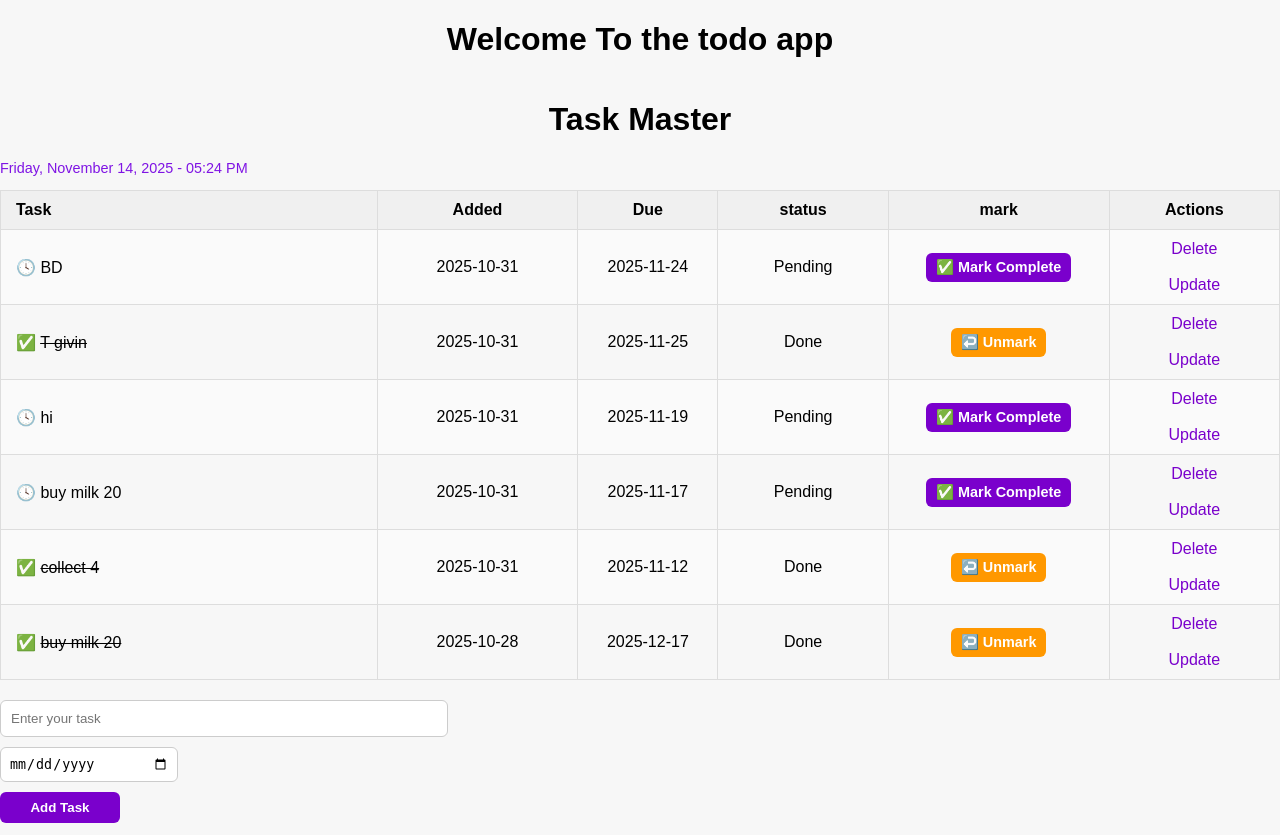
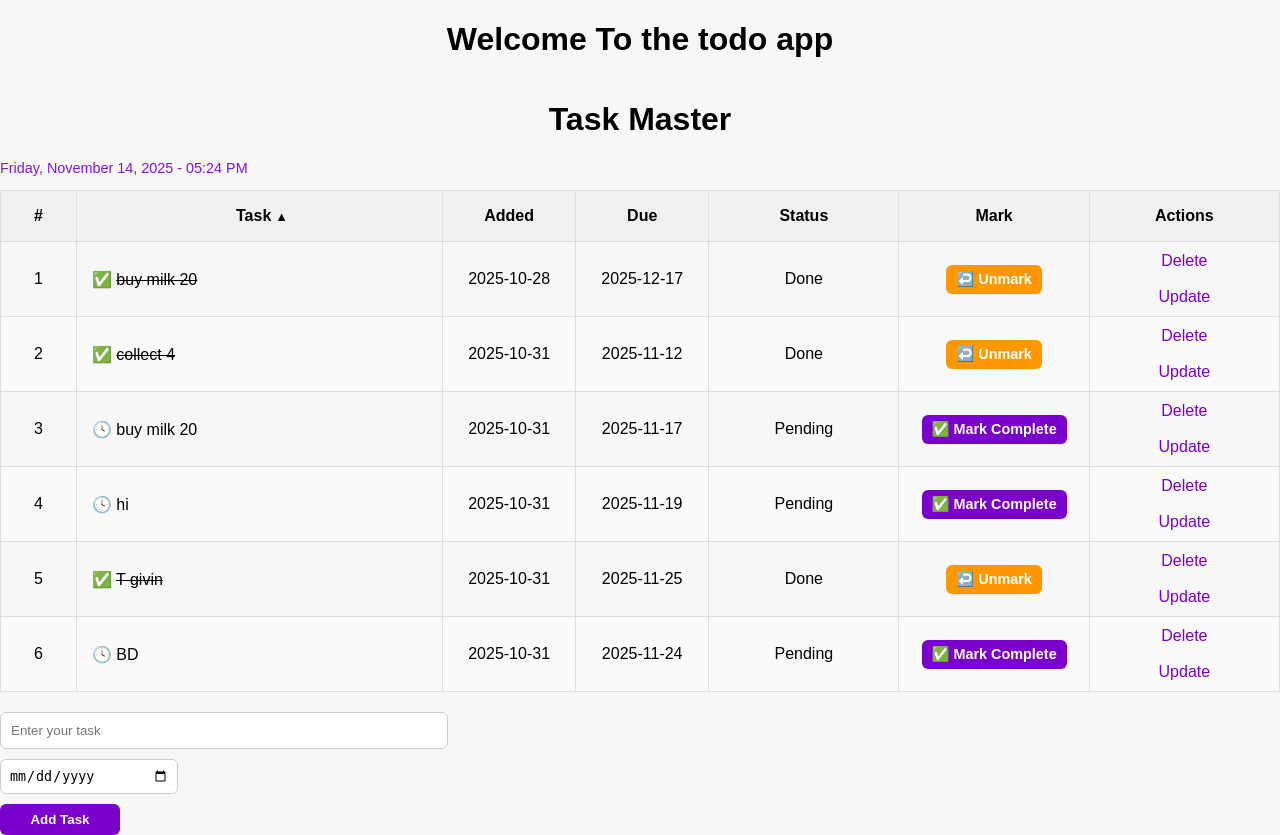
Before and after one commit to gadm12/todo-app, a Flask app: page /?sort=content&order=asc in a window 1280 px wide. Run offline with Flask 3, Linux system fonts and the light colour scheme; data comes from the database, SQL or seed files in the repository; both versions use the stored data as it was after the commit.

Commit message:
Add unmark feature, due date update, table numbering, and column sorting with UI improvement

```diff
--- a/V2.1_Flask/app.py
+++ b/V2.1_Flask/app.py
@@ -40,10 +40,46 @@
             print(f"Error adding task: {e}")
             return "There was an issue adding your task"
     else:
-        tasks = Todo.query.order_by(Todo.date_created.desc()).all()
-        return render_template("index.html", tasks=tasks, current_time=current_time)
+        sort = request.args.get("sort", "created")
+        order = request.args.get("order","asc")
+
+        query = Todo.query
+
+        if sort == "due":
+            query = Todo.query.order_by(Todo.due.desc() if order == "desc" else Todo.due.asc())
+        elif sort == "completed":
+            query = query = query.order_by(Todo.completed.desc() if order == "desc" else Todo.completed.asc())
+        else:
+            query = query.order_by(Todo.date_created.desc() if order == "desc" else Todo.date_created.asc())
+
+        tasks= query.all()
+        return render_template("index.html", tasks=tasks, sort=sort, order=order ,current_time=current_time)
 
 
+@app.route("/update/<int:id>", methods=["POST", "GET"])
+def update(id):
+
+    task = Todo.query.get_or_404(id)
+
+    if request.method == "POST":
+        task.content = request.form["content"]
+
+        due_str = request.form["due"]
+
+        if due_str:
+            task.due = datetime.strptime(due_str, "%Y-%m-%d").date()
+        else:
+            task.due = None
+
+        try:
+            db.session.commit()
+            flash("Task has been updated")
+            return redirect(url_for("index"))
+        except Exception as e:
+            db.session.rollback()
+            return f"Error updating task: {e}"
+    else:
+        return render_template("update.html", task=task)
 
 
 @app.route("/delete/<int:id>")
@@ -59,23 +95,6 @@
 
 
 
-@app.route("/update/<int:id>", methods=["POST", "GET"])
-def update(id):
-
-    task = Todo.query.get_or_404(id)
-
-
-
-    if request.method == "POST":
-        task.content = request.form["content"]
-        try:
-            db.session.commit()
-            flash("Task has been updated")
-            return redirect(url_for("index"))
-        except Exception as e:
-            return f"Error updating task: {e}"
-    else:
-        return render_template("update.html", task=task)
 
 
 
--- a/V2.1_Flask/static/CSS/main.css
+++ b/V2.1_Flask/static/CSS/main.css
@@ -5,10 +5,10 @@
   background-color: #f7f7f7;
 }
 
-/* Center content */
+
 .content {
   max-width: 85%;
-  width: 650px; /* balanced width for current + future columns */
+  width: 650px;
   margin: 40px auto;
   background: white;
   padding: 20px 30px;
@@ -16,20 +16,20 @@
   box-shadow: 0 2px 6px rgba(0, 0, 0, 0.1);
 }
 
-/* Headings */
+
 .content h1 {
   text-align: center;
   font-size: 2em;
   margin-bottom: 25px;
 }
 
-/* Table container */
+
 .table-container {
   width: 100%;
   overflow-x: auto;
 }
 
-/* Table styling */
+
 table {
   width: 100%;
   border-collapse: collapse;
@@ -42,37 +42,42 @@
   padding: 10px;
   text-align: center;
   vertical-align: middle;
-  white-space: normal;   /* allow wrapping */
-  word-wrap: break-word; /* break long words if needed */
+  white-space: normal;
+  word-wrap: break-word;
 }
 
-/* Column width balance */
+
 th:first-child,
 td:first-child {
-  width: 35%; /* Task */
+  width: 5%;
+
+}
+th:nth-child(2),
+td:nth-child(2) {
+  width: 30%;
   text-align: left;
   padding-left: 15px;
 }
-th:nth-child(2),
-td:nth-child(2) {
-  width: 18%; /* Added */
-}
 th:nth-child(3),
 td:nth-child(3) {
-  width: 12%; /* Status */
+  width: 10%;
 }
 th:nth-child(4),
 td:nth-child(4) {
-  width: 15%; /* Mark */
+  width: 10%;
 }
 th:nth-child(5),
 td:nth-child(5) {
-  width: 20%; /* Actions */
+  width: 15%;
 }
 
-/* Ready for future Due Date column */
+
 th:nth-child(6),
 td:nth-child(6) {
+  width: 15%;
+}
+th:nth-child(7),
+td:nth-child(7) {
   width: 15%;
 }
 
@@ -85,7 +90,7 @@
   background-color: #fafafa;
 }
 
-/* Links */
+
 a {
   color: #7a00cc;
   text-decoration: none;
@@ -95,15 +100,15 @@
   text-decoration: underline;
 }
 
-/* Form styling */
+
 form {
   margin-top: 20px;
   display: flex;
   flex-direction: column;
-  gap: 10px; /* space between rows */
+  gap: 10px;
 }
 
-/* Full-width text input for task */
+
 form input[type="text"] {
   width: 35%;
   box-sizing: border-box;
@@ -112,7 +117,7 @@
   border-radius: 6px;
 }
 
-/* Container for date + button on the same line */
+
 .form-row {
   display: flex;
   align-items: center;
@@ -121,13 +126,13 @@
 
 /* Small date input */
 form input[type="date"] {
-  width: 160px; /* small size, fits yyyy-mm-dd */
+  width: 160px;
   padding: 8px;
   border: 1px solid #ccc;
   border-radius: 6px;
 }
 
-/* Add Task button next to date, smaller */
+
 form input[type="submit"] {
   width: 120px;
   padding: 8px;
@@ -160,9 +165,94 @@
 }
 
 .btn-complete {
-  background-color: #7a00cc; /* Matches your app's theme */
+  background-color: #7a00cc;
 }
 
 .btn-unmark {
   background-color: #ff9800;
 }
+.form-container {
+  display: flex;
+  flex-direction: column;
+  gap: 12px;
+  align-items: flex-start;
+}
+
+form input[type="submit"]:hover {
+  background-color: #5b0099;
+  transform: scale(1.03);
+  transition: transform 0.1s ease;
+}
+
+#sort {
+  margin: 10px 0 20px 10px;
+  padding: 6px 10px;
+  border-radius: 6px;
+  border: 1px solid #ccc;
+  font-size: 0.95em;
+}
+
+th a {
+  color: inherit;
+  text-decoration: none;
+  display: block;
+  padding: 6px;
+  transition: background-color 0.2s ease;
+}
+
+th a:hover {
+  background-color: #e0d5ff;
+  text-decoration: underline;
+}
+
+th a {
+  color: inherit;
+  text-decoration: none;
+  display: flex;
+  align-items: center;
+  justify-content: center;
+  gap: 4px;
+  padding: 6px;
+  transition: all 0.2s ease;
+  cursor: pointer;
+}
+
+th a:hover {
+  background-color: #f0e8ff;
+  color: #5b2df5;
+  text-decoration: underline;
+}
+
+.sort-indicator {
+  font-size: 0.8rem;
+  opacity: 0.7;
+}
+
+th a:hover .sort-indicator {
+  opacity: 1;
+  transform: scale(1.2);
+}
+
+
+  th a.sortable {
+    color: black;
+    text-decoration: none;
+    font-weight: 600;
+    cursor: pointer;
+    transition: color 0.2s;
+  }
+
+  th a.sortable:hover {
+    color: purple;
+    text-decoration: underline;
+  }
+
+  th a.sortable.asc::after {
+    content: " ▲";
+    font-size: 0.8em;
+  }
+
+  th a.sortable.desc::after {
+    content: " ▼";
+    font-size: 0.8em;
+  }
--- a/V2.1_Flask/templates/index.html
+++ b/V2.1_Flask/templates/index.html
@@ -21,12 +21,16 @@
         {% endwith %}
 
 
+
+
     <div class="table-container">
         <h1 style="text-align:center">Task Master</h1>
         <p style="text-align:left; color: rgb(127, 20, 228); font-size: 0.9em;">
             {{ current_time }}
 
+
         </p>
+
 
         {% if tasks|length < 1 %}
         <h4 style="text-align:center">There is no tasks yet</h4>
@@ -34,27 +38,52 @@
         {% else %}
 
             <table>
+                <thead>
                 <tr>
-                    <th>Task</th>
-                    <th>Added</th>
-                    <th>Due</th>
-                    <th>status</th>
-                    <th>mark</th>
+
+                    <th>#</th>
+                    <th>
+                    <a href="{{ url_for('index', sort='content', order='desc' if sort == 'content' and order == 'asc' else 'asc') }}"
+                        class="sortable {% if sort == 'content' %}{{ order }}{% endif %}">
+                        Task
+                    </a>
+                    </th>
+                    <th>
+                    <a href="{{ url_for('index', sort='date_created', order='desc' if sort == 'date_created' and order == 'asc' else 'asc') }}"
+                        class="sortable {% if sort == 'date_created' %}{{ order }}{% endif %}">
+                        Added
+                    </a>
+                    </th>
+                    <th>
+                    <a href="{{ url_for('index', sort='due', order='desc' if sort == 'due' and order == 'asc' else 'asc') }}"
+                        class="sortable {% if sort == 'due' %}{{ order }}{% endif %}">
+                        Due
+                    </a>
+                    </th>
+                    <th>
+                    <a href="{{ url_for('index', sort='completed', order='desc' if sort == 'completed' and order == 'asc' else 'asc') }}"
+                        class="sortable {% if sort == 'completed' %}{{ order }}{% endif %}">
+                        Status
+                    </a>
+                    </th>
+                    <th>Mark</th>
                     <th>Actions</th>
+                </tr>
+                </thead>
 
-                </tr>
 
                 {% for task in tasks %}
 
                     <tr>
+                        <td>{{loop.index}}</td>
                         <td>
 
                             {% if task.completed %}
                                 ✅ <s>{{ task.content }}</s>
                             {% else %}
                                 🕓 {{ task.content }}
+                            {% endif %}
 
-                            {% endif %}
                         </td>
 
                         <td> {{task.date_created.date()}} </td>
```
Also changed, not shown: V2.1_Flask/templates/update.html (+27 -2 lines), README.md, V2.1_Flask/instance/tasks.db, 1 other file.
